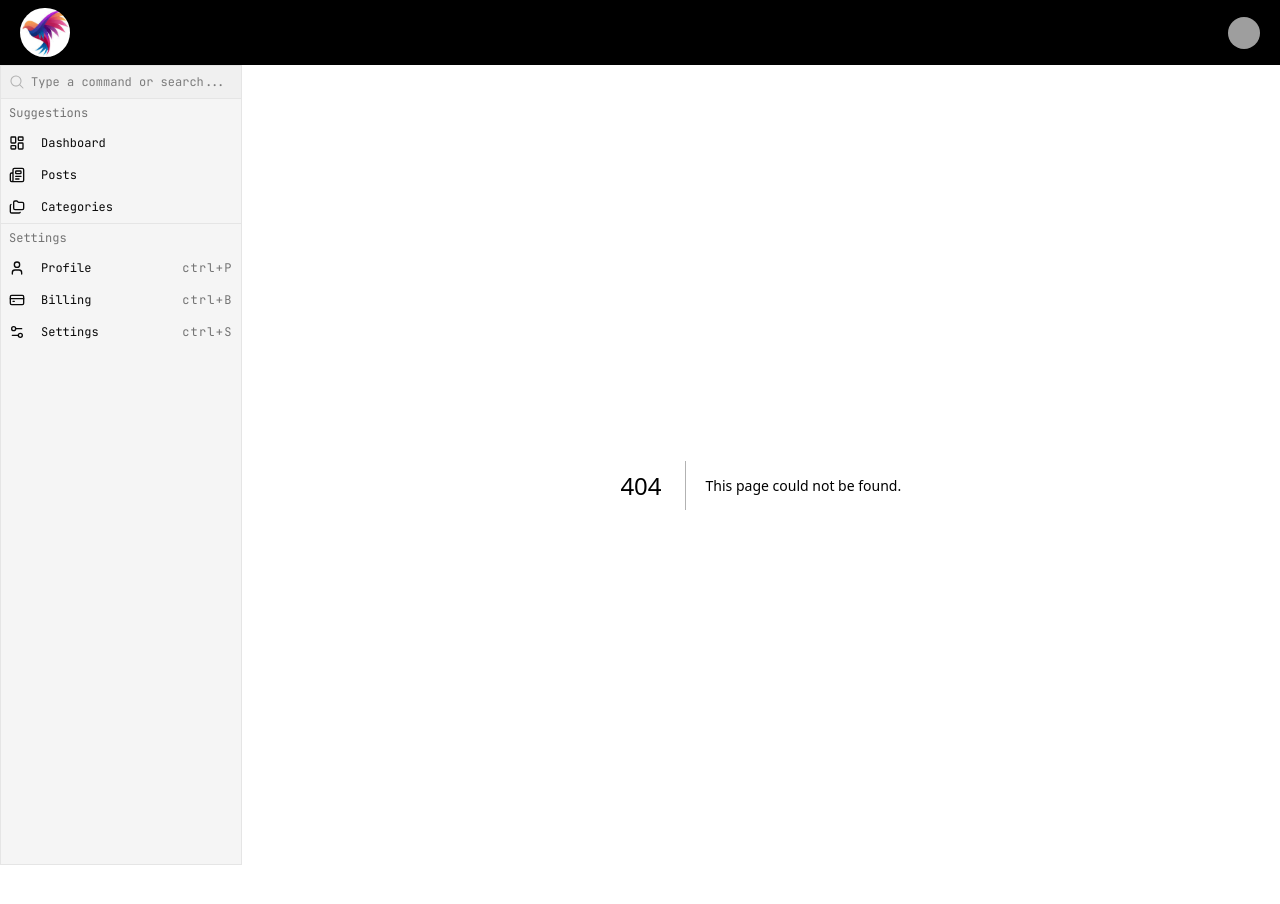
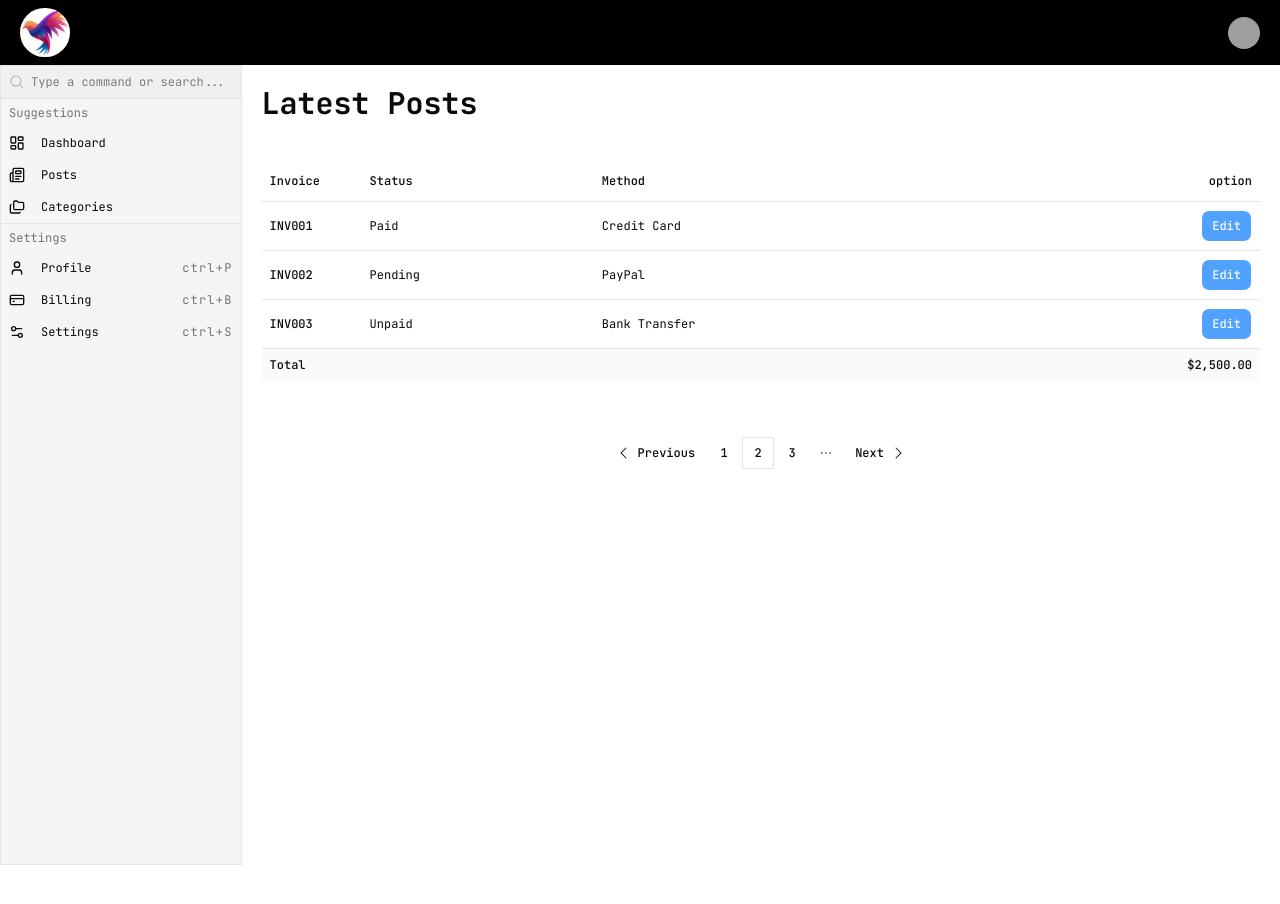
Before and after one commit to meytizn/Dashboard-ui, a Next.js app: page /posts in a window 1280 px wide. Before the commit this address had no page. After the commit the page ends 865 px from the top, so only its background shows below. Built offline with nearby package versions, Linux system fonts and the light colour scheme; grey boxes are pictures that could not be loaded.

Commit message:
posts page created successfully

```diff
--- /dev/null
+++ b/app/(main)/posts/page.tsx
@@ -0,0 +1,152 @@
+"use client"
+import Link from "next/link";
+import { Button } from "@/components/ui/button";
+
+import {
+    Table,
+    TableBody,
+    TableCaption,
+    TableCell,
+    TableFooter,
+    TableHead,
+    TableHeader,
+    TableRow,
+} from "@/components/ui/table"
+
+import {
+    Pagination,
+    PaginationContent,
+    PaginationEllipsis,
+    PaginationItem,
+    PaginationLink,
+    PaginationNext,
+    PaginationPrevious,
+} from "@/components/ui/pagination"
+
+interface Invoices {
+    id: number;
+    invoice: string;
+    paymentStatus: string;
+    totalAmount: string;
+    paymentMethod: string;
+}
+
+const invoices: Invoices[] = [
+    {
+        id: 1,
+        invoice: "INV001",
+        paymentStatus: "Paid",
+        totalAmount: "$250.00",
+        paymentMethod: "Credit Card",
+    },
+    {
+        id: 2,
+        invoice: "INV002",
+        paymentStatus: "Pending",
+        totalAmount: "$150.00",
+        paymentMethod: "PayPal",
+    },
+    {
+        id: 3,
+        invoice: "INV003",
+        paymentStatus: "Unpaid",
+        totalAmount: "$350.00",
+        paymentMethod: "Bank Transfer",
+    },
+    {
+        id: 4,
+        invoice: "INV004",
+        paymentStatus: "Paid",
+        totalAmount: "$450.00",
+        paymentMethod: "Credit Card",
+    },
+    {
+        id: 5,
+        invoice: "INV005",
+        paymentStatus: "Paid",
+        totalAmount: "$550.00",
+        paymentMethod: "PayPal",
+    },
+
+]
+
+const PostPage = () => {
+    return (
+        <div className="flex flex-col  justify-start items-start gap-y-10 ">
+            <h1 className="text-3xl font-bold">
+                Latest Posts
+            </h1>
+
+            <Table>
+                <TableCaption>A list of your recent invoices.</TableCaption>
+                <TableHeader>
+                    <TableRow>
+                        <TableHead className="w-[100px]">Invoice</TableHead>
+                        <TableHead>Status</TableHead>
+                        <TableHead>Method</TableHead>
+                        <TableHead className="text-right">option</TableHead>
+                    </TableRow>
+                </TableHeader>
+                <TableBody>
+                    {invoices.slice(0, 3).map((invoice) => (
+                        <TableRow key={invoice.invoice}>
+                            <TableCell className="font-medium">{invoice.invoice}</TableCell>
+                            <TableCell>{invoice.paymentStatus}</TableCell>
+                            <TableCell>{invoice.paymentMethod}</TableCell>
+
+
+                            <TableCell className="text-right">
+                                <Link href={`posts/${invoice.id}`}>
+
+                                <Button className="bg-blue-400 rounded-md ">Edit</Button>
+                                 </Link>
+                            </TableCell>
+
+
+                        </TableRow>
+                    ))}
+                </TableBody>
+                <TableFooter>
+                    <TableRow>
+                        <TableCell colSpan={3}>Total</TableCell>
+                        <TableCell className="text-right">$2,500.00</TableCell>
+                    </TableRow>
+                </TableFooter>
+            </Table>
+
+
+
+
+
+            <Pagination>
+                <PaginationContent>
+                    <PaginationItem>
+                        <PaginationPrevious href="#" />
+                    </PaginationItem>
+                    <PaginationItem>
+                        <PaginationLink href="#">1</PaginationLink>
+                    </PaginationItem>
+                    <PaginationItem>
+                        <PaginationLink href="#" isActive>
+                            2
+                        </PaginationLink>
+                    </PaginationItem>
+                    <PaginationItem>
+                        <PaginationLink href="#">3</PaginationLink>
+                    </PaginationItem>
+                    <PaginationItem>
+                        <PaginationEllipsis />
+                    </PaginationItem>
+                    <PaginationItem>
+                        <PaginationNext href="#" />
+                    </PaginationItem>
+                </PaginationContent>
+            </Pagination>
+
+
+
+        </div>
+    );
+}
+
+export default PostPage;
--- /dev/null
+++ b/components/ui/pagination.tsx
@@ -0,0 +1,129 @@
+import * as React from "react"
+
+import { cn } from "@/lib/utils"
+import { Button } from "@/components/ui/button"
+import { CaretLeftIcon, CaretRightIcon, DotsThreeIcon } from "@phosphor-icons/react"
+
+function Pagination({ className, ...props }: React.ComponentProps<"nav">) {
+  return (
+    <nav
+      role="navigation"
+      aria-label="pagination"
+      data-slot="pagination"
+      className={cn("mx-auto flex w-full justify-center", className)}
+      {...props}
+    />
+  )
+}
+
+function PaginationContent({
+  className,
+  ...props
+}: React.ComponentProps<"ul">) {
+  return (
+    <ul
+      data-slot="pagination-content"
+      className={cn("flex items-center gap-0.5", className)}
+      {...props}
+    />
+  )
+}
+
+function PaginationItem({ ...props }: React.ComponentProps<"li">) {
+  return <li data-slot="pagination-item" {...props} />
+}
+
+type PaginationLinkProps = {
+  isActive?: boolean
+} & Pick<React.ComponentProps<typeof Button>, "size"> &
+  React.ComponentProps<"a">
+
+function PaginationLink({
+  className,
+  isActive,
+  size = "icon",
+  ...props
+}: PaginationLinkProps) {
+  return (
+    <Button
+      asChild
+      variant={isActive ? "outline" : "ghost"}
+      size={size}
+      className={cn(className)}
+    >
+      <a
+        aria-current={isActive ? "page" : undefined}
+        data-slot="pagination-link"
+        data-active={isActive}
+        {...props}
+      />
+    </Button>
+  )
+}
+
+function PaginationPrevious({
+  className,
+  text = "Previous",
+  ...props
+}: React.ComponentProps<typeof PaginationLink> & { text?: string }) {
+  return (
+    <PaginationLink
+      aria-label="Go to previous page"
+      size="default"
+      className={cn("pl-1.5!", className)}
+      {...props}
+    >
+      <CaretLeftIcon data-icon="inline-start" />
+      <span className="hidden sm:block">{text}</span>
+    </PaginationLink>
+  )
+}
+
+function PaginationNext({
+  className,
+  text = "Next",
+  ...props
+}: React.ComponentProps<typeof PaginationLink> & { text?: string }) {
+  return (
+    <PaginationLink
+      aria-label="Go to next page"
+      size="default"
+      className={cn("pr-1.5!", className)}
+      {...props}
+    >
+      <span className="hidden sm:block">{text}</span>
+      <CaretRightIcon data-icon="inline-end" />
+    </PaginationLink>
+  )
+}
+
+function PaginationEllipsis({
+  className,
+  ...props
+}: React.ComponentProps<"span">) {
+  return (
+    <span
+      aria-hidden
+      data-slot="pagination-ellipsis"
+      className={cn(
+        "flex size-8 items-center justify-center [&_svg:not([class*='size-'])]:size-4",
+        className
+      )}
+      {...props}
+    >
+      <DotsThreeIcon
+      />
+      <span className="sr-only">More pages</span>
+    </span>
+  )
+}
+
+export {
+  Pagination,
+  PaginationContent,
+  PaginationEllipsis,
+  PaginationItem,
+  PaginationLink,
+  PaginationNext,
+  PaginationPrevious,
+}
```
